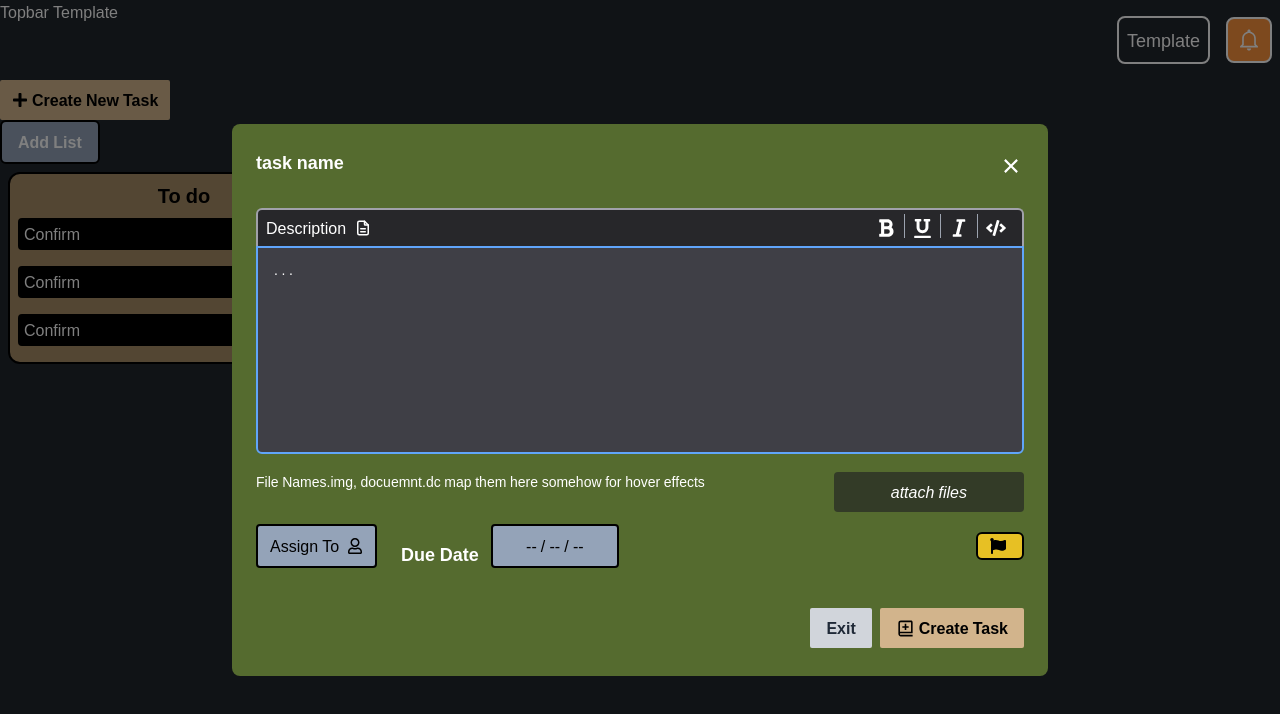
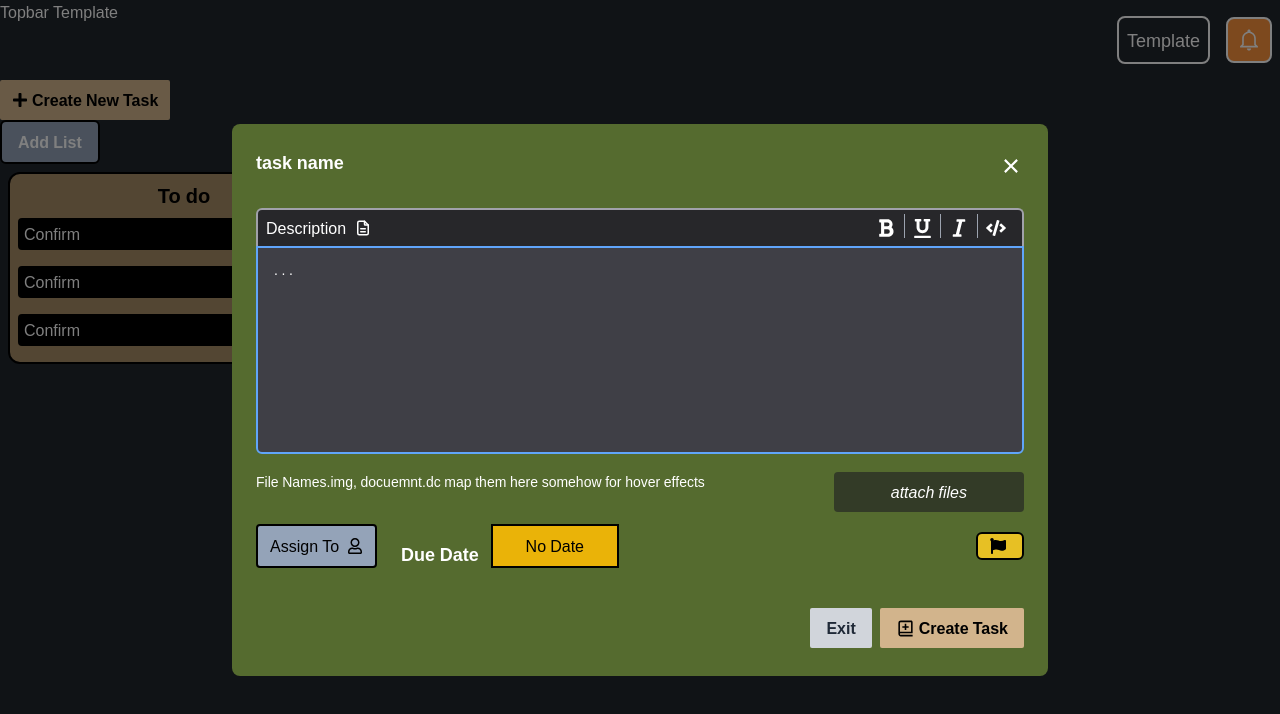
Before and after one commit to EvanZig/Task-Management-System, a React (Create React App) app in the folder client/: page / in a window 1280 px wide. Both pictures are taken after a click on the button "Create New Task". Shown: the top 714 px of the page. Built offline with nearby package versions, Linux system fonts and the light colour scheme.

Commit message:
Refactored TaskDueDate component

```diff
--- a/client/src/Components/Tasks/TaskOverviewModal.js/TaskDueDate.js
+++ b/client/src/Components/Tasks/TaskOverviewModal.js/TaskDueDate.js
@@ -9,11 +9,14 @@ export default function TaskDueDate() {
   const { openNotification } = useContext(NotificationsContext)
 
   const handleDateChange = (event) => {
-    openNotification('Date edited', 'Date Changed', 'top')
+    const newDate = event.target.value
+    setSelectedDate(newDate)
+    openNotification('Date edited', `Date Changed to ${newDate}`, 'top')
   }
 
   const handleDelete = () => {
-    openNotification('Deleted', 'removed date', 'middle')
+    setSelectedDate(null)
+    openNotification('Deleted', 'Removed date', 'middle')
   }
 
   return (
@@ -27,22 +30,22 @@ export default function TaskDueDate() {
         {isHovered ? (
           <>
             <button
-              className=' w-1/3 items-center justify-center flex text-black bg-red-600 hover:scale-105 border-2 border-black'
+              className='w-1/3 items-center justify-center flex text-black bg-red-600 hover:scale-105 border-2 border-black'
               onClick={handleDelete}
             >
               <FaRegTrashAlt size={18} />
             </button>
-            <button
-              className='text-black w-2/3 bg-blue-400 items-center justify-center flex hover:scale-105 border-2 border-black'
-              onClick={handleDateChange}
-            >
-              <MdEditCalendar size={18} />
-            </button>
+            <input
+              type='date'
+              className='w-2/3 items-center justify-center flex text-black bg-yellow-500 hover:scale-105 border-2 border-black'
+              value={selectedDate || ''}
+              onChange={handleDateChange}
+            />
           </>
         ) : (
-          <div className='text-black flex justify-center rounded items-center w-full bg-slate-400 border-2 border-black'>
-            {selectedDate ? selectedDate : '-- / -- / --'}
-          </div>
+          <span className='w-full items-center justify-center flex text-black bg-yellow-500 border-2 border-black'>
+            {selectedDate ? selectedDate : 'No Date'}
+          </span>
         )}
       </div>
     </div>
```
